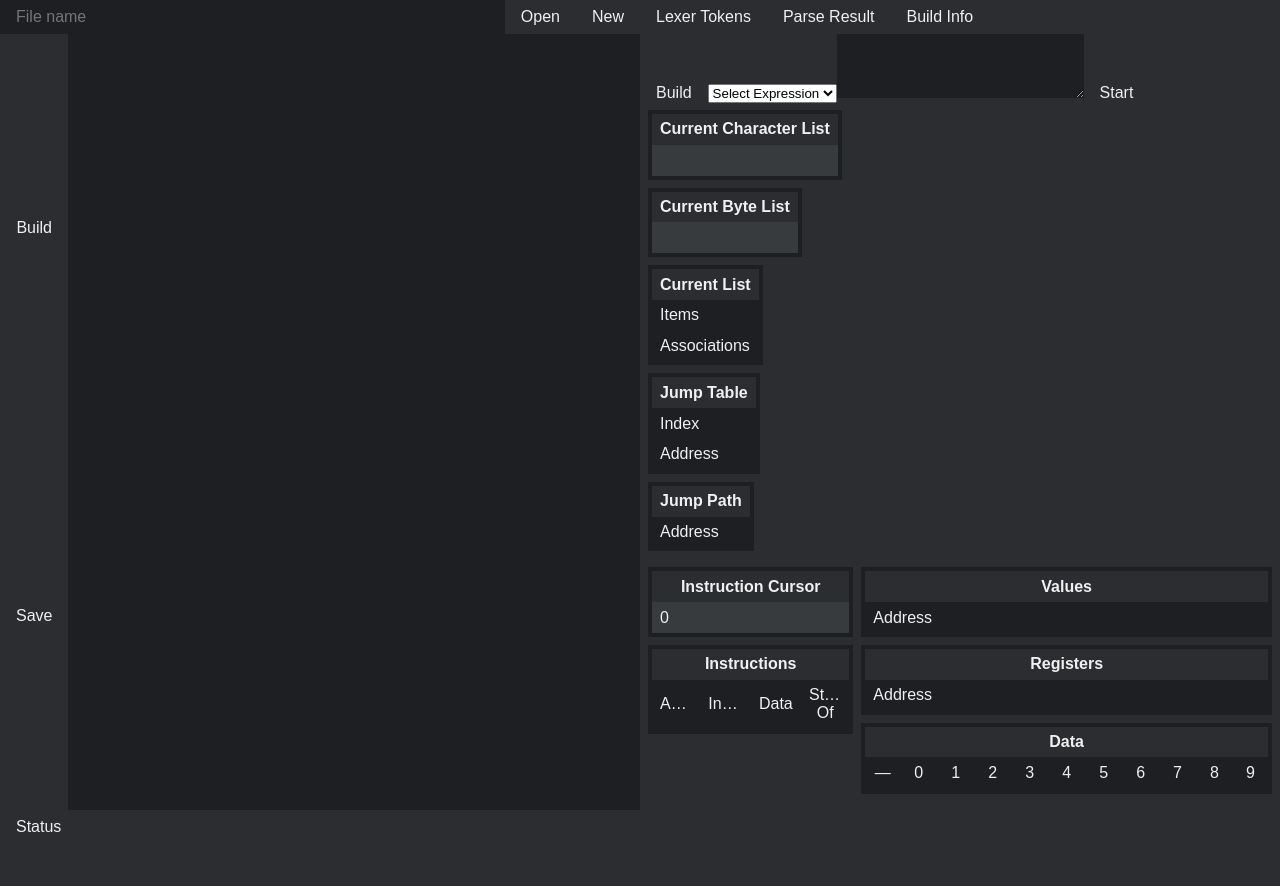
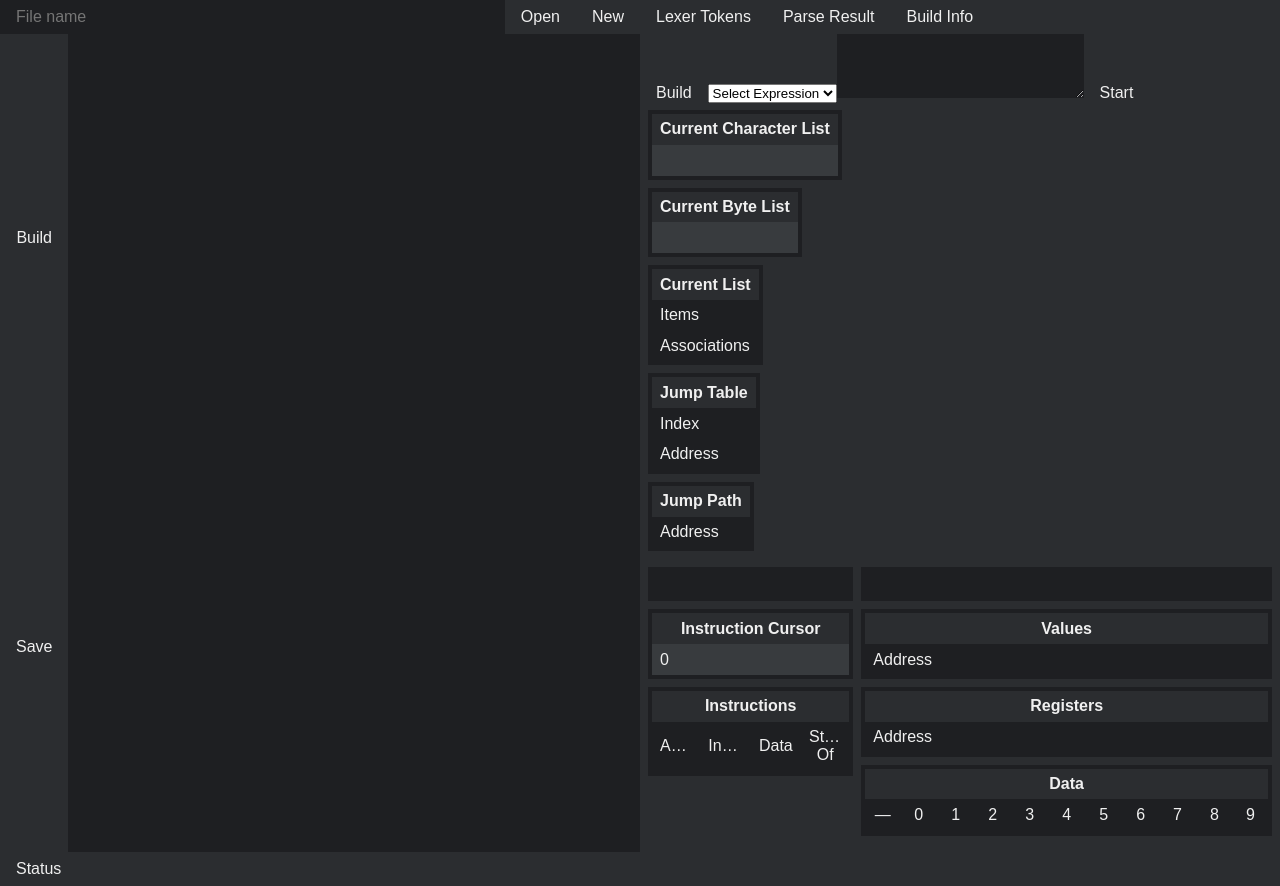
Before and after one commit to garnish-lang/garnish-viewer, a Vue app: page / in a window 1280 px wide. Before the commit the page ends 844 px from the top, so only its background shows below. Built offline with nearby package versions, Linux system fonts and the light colour scheme.

Commit message:
Added selection to data table and preview of data on select

```diff
--- a/vue_src/components/BuildView.vue
+++ b/vue_src/components/BuildView.vue
@@ -3,13 +3,29 @@
 import {useGarnishStore} from "../stores/garnish";
 import {computed, ref} from "vue";
 import {formatData} from "../utils/garnish_display";
-import {it} from "vitest";
 import DataTable from "./table/DataTable.vue";
 import {clamp} from "../utils/math";
+import {TableHighlightType} from "../stories/types";
 
 const store = useGarnishStore();
 const selectedExpression = ref("");
 const expressionInput = ref("");
+const selectedDataAddress = ref<number | null>(null);
+const selectedInstructionAddress = ref<number | null>(null);
+
+const selectedInstruction = computed(() => {
+  if (!selectedInstructionAddress.value || !store.executionBuild) {
+    return null;
+  }
+
+  console.log(selectedInstructionAddress.value);
+
+  return store.executionBuild.runtime_data.instructions[selectedInstructionAddress.value];
+});
+
+const selectedData = computed(() =>
+    selectedDataAddress.value && store.executionBuild ? formatData(store.executionBuild, selectedDataAddress.value!) : null
+);
 
 const canStart = computed(() => selectedExpression.value !== "" && !store.requestedExecution);
 
@@ -285,6 +301,15 @@ function continueExecution() {
   store.continueExecution();
 }
 
+function dataSelection(row, field) {
+  selectedDataAddress.value = row.index * 10 + parseInt(field);
+}
+
+function instructionSelection(row) {
+  console.log(row);
+  selectedInstructionAddress.value = row.index;
+}
+
 </script>
 
 <template>
@@ -339,6 +364,13 @@ function continueExecution() {
     </section>
     <section class="lower_section">
       <section class="instruction_table">
+        <p class="data_preview">
+          <span v-if="!selectedInstruction">&nbsp;</span>
+          <span v-if="selectedInstruction">
+            {{ selectedInstruction!.instruction }} {{ selectedInstruction!.data ? ` - ${selectedInstruction.data}` : "" }}
+          </span>
+        </p>
+
         <DataTable title="Instruction Cursor"
                    :columns="[{field: 'value', label: ''}]"
                    :column-headers="false"
@@ -346,14 +378,19 @@ function continueExecution() {
 
         <DataTable title="Instructions"
                    :data="instructions"
+                   :highlight-type="TableHighlightType.Row"
                    :selected="instructionCursor"
                    :columns="instructionColumns"
                    :row-headers="true"
                    :row-start="instructionStart"
                    :row-limit="instructionLimit"
-                   :row-scroll="true"/>
+                   :row-scroll="true"
+                   @selection="instructionSelection"/>
       </section>
       <section class="data_table">
+        <p class="data_preview">
+          {{ selectedData || "&nbsp;" }}
+        </p>
 
         <DataTable title="Values"
                    :columns="values.columns"
@@ -371,9 +408,11 @@ function continueExecution() {
 
         <DataTable title="Data"
                    :data="dataRows"
+                   :highlight-type="TableHighlightType.Cell"
                    :row-headers="true"
                    :row-limit="20"
-                   :columns="columns"/>
+                   :columns="columns"
+                   @selection="dataSelection"/>
       </section>
     </section>
   </section>
@@ -465,4 +504,10 @@ table {
   flex-grow: 2;
 }
 
+.data_preview {
+  background-color: var(--edit_color);
+  margin-bottom: .5rem;
+  padding: .5rem;
+}
+
 </style>
--- a/vue_src/components/table/DataTable.vue
+++ b/vue_src/components/table/DataTable.vue
@@ -2,6 +2,10 @@
 
 import {computed, ref} from "vue";
 import {clamp} from "../../utils/math";
+import {exists} from "../../utils/garnish_display";
+import {TableHighlightType} from "../../stories/types";
+
+defineEmits(['selection']);
 
 const props = withDefaults(
     defineProps<{
@@ -17,6 +21,7 @@ const props = withDefaults(
       columnStart?: number,
       rowScroll?: boolean,
       columnScroll?: boolean,
+      highlightType?: TableHighlightType,
     }>(),
     {
       selected: null,
@@ -29,6 +34,7 @@ const props = withDefaults(
       title: null,
       rowHeaders: false,
       columnHeaders: true,
+      highlightType: TableHighlightType.None,
       columns: () => []
     });
 
@@ -107,11 +113,29 @@ function handleScroll(e: WheelEvent) {
 
 function dataRowClasses(item) {
   return {
-    selected: props.selected && props.selected === item.index,
+    selected: exists(props.selected) && props.selected === item.index,
     odd: item.index % 2 === 1,
     even: item.index % 2 === 0
   };
 }
+
+function tableClasses() {
+  let classes = [];
+
+  switch (props.highlightType) {
+    case TableHighlightType.None:
+      break;
+    case TableHighlightType.Cell:
+      classes.push("highlight_cell");
+      break;
+    case TableHighlightType.Row:
+      classes.push("highlight_row");
+      break;
+  }
+
+  return classes;
+}
+
 </script>
 
 <template>
@@ -124,10 +148,11 @@ function dataRowClasses(item) {
       <td v-for="col in visibleColumns">{{ col.label || "" }}</td>
     </tr>
     </thead>
-    <tbody>
+    <tbody :class="tableClasses()">
     <tr v-for="item in visibleItems" @wheel="handleScroll" :class="dataRowClasses(item)">
       <td v-for="[index, value] in visibleColumns.entries()"
-          :class="{row_header: props.rowHeaders && index === 0}">
+          :class="{row_header: props.rowHeaders && index === 0}"
+          @click="$emit('selection', item, value.field)">
         {{ item.data[value.field] }}
       </td>
     </tr>
@@ -189,7 +214,15 @@ tbody.highlight_row > tr:hover {
   background-color: var(--highlight_color);
 }
 
+tbody.highlight_row > tr:hover > td.row_header {
+  background-color: var(--back_color);
+}
+
 tbody.highlight_cell td:hover {
   background-color: var(--highlight_color);
 }
+
+tbody.highlight_cell td.row_header:hover {
+  background-color: var(--back_color);
+}
 </style>
--- /dev/null
+++ b/vue_src/stories/types.ts
@@ -0,0 +1,6 @@
+
+export enum TableHighlightType {
+    None,
+    Cell,
+    Row,
+}
--- a/vue_src/utils/garnish_display.ts
+++ b/vue_src/utils/garnish_display.ts
@@ -49,6 +49,6 @@ export const formatData = (buildInfo: BuildInfo, dataAddr: number): string => {
     return JSON.stringify(data);
 }
 
-function exists(v: any): boolean {
+export function exists(v: any): boolean {
     return typeof v !== "undefined" && v !== null;
 }
```
